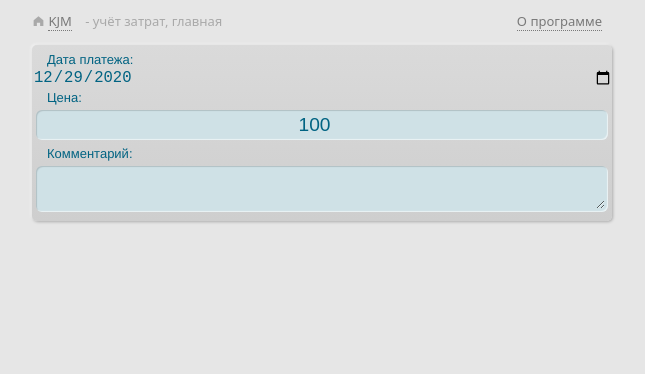
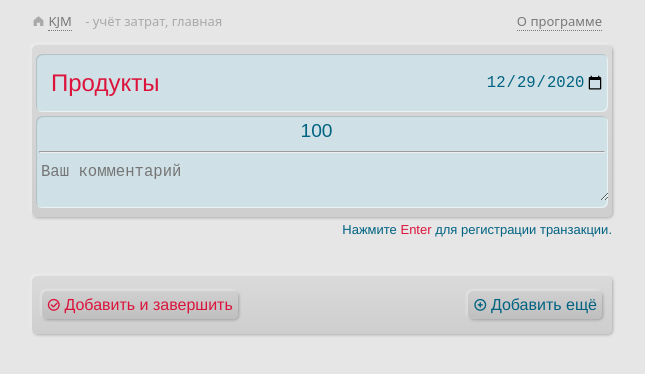
Before and after one commit to ondrey/kakebo, a Vue app: page /#/new in a window 1280 px wide. Shown: the top 374 px of the page, without its empty margins (320-965 px from the left). Built offline with nearby package versions, Linux system fonts and the light colour scheme.

Commit message:
Форма регистрации

```diff
--- a/src/views/AddTransact.vue
+++ b/src/views/AddTransact.vue
@@ -2,20 +2,29 @@
   <div>
         <div class="plan" style="padding-bottom:5px">
 
-        <label for="amount_date">Дата платежа:</label>
-        <input type="date" id="amount_date" v-model="amount_date">
 
 
-        <label for="amount">Цена:</label>
         <div class="back">
-            <input type="number" v-model="amount" id="amount" style="text-align:center">
-        </div>
-        <label for="amount_comment">Комментарий:</label>
-        <div class="back">
-            <textarea  v-model="amount_comment" id="amount_comment"></textarea>
+            <div class="h2">Продукты</div>
+            <input type="date" style="text-align: end;" id="amount_date" v-model="amount_date" tabindex="3">
         </div>
 
+
+        <div class="back" style="display: block;">
+            <input type="number" v-model="amount" id="amount" style="text-align:center" tabindex="1" placeholder="Стоимость">
+            <hr>
+            <textarea  v-model="amount_comment" id="amount_comment" tabindex="2" placeholder="Ваш комментарий"></textarea>
         </div>
+
+
+
+        </div>
+        <div class="title">Нажмите <span style="color:crimson;">Enter</span> для регистрации транзакции.</div>
+        <div class="plan" style="    display: flex; justify-content: space-between; min-height: 0 !important;">
+            <div class="buttonplus button_large" style="color: crimson;"> <span class="el-icon-circle-check buttoicon"></span> Добавить и завершить</div>
+            <div class="buttonplus button_large"> <span class="el-icon-circle-plus-outline buttoicon"></span> Добавить ещё</div>
+        </div>
+
   </div>
 </template>
 
--- a/src/views/layout.vue
+++ b/src/views/layout.vue
@@ -22,6 +22,13 @@ export default {
 </script>
 
 <style>
+
+.h2 {
+    text-align: end;
+    margin: 0.5em;
+    font-size: x-large;
+    color: crimson;
+}
 
 label {
     font-size: small;
@@ -85,6 +92,12 @@ input, textarea {
     padding-right: 4px;
     cursor: pointer;
 }
+
+.button_large {
+    margin: 10px;
+    padding: 5px;
+}
+
 .buttoicon {
     font-size: small;
     font-weight: bold;
```
Also changed, not shown: 1 other file (tests, documents, lock files or other folders).
